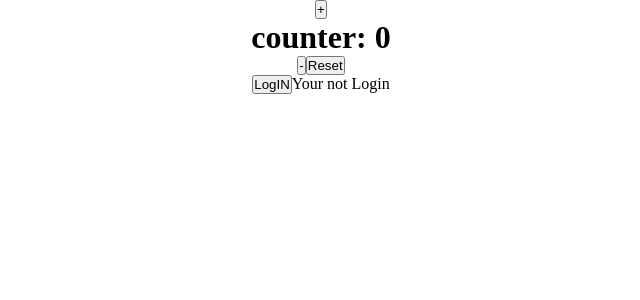
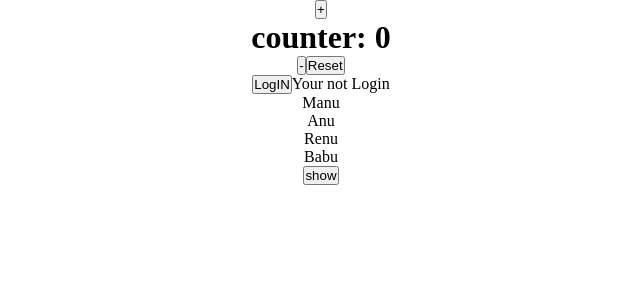
Before and after one commit to gayathrislatrainer23-bot/React-2-14, a React (Create React App) app: page / in a window 1280 px wide. Shown: the top 300 px of the page, without its empty margins (319-959 px from the left). Built offline with nearby package versions, Linux system fonts and the light colour scheme.

Commit message:
day-5 31/10/2025

```diff
--- a/src/App.js
+++ b/src/App.js
@@ -3,7 +3,9 @@ import './App.css';
 import Counter from './components/Counter';
 import Greetings from './components/Greetings';
 import LogInForm from './components/LogInForm';
+import Show from './components/Show';
 import ShowMessage from './components/ShowMessage';
+import StudentsList from './components/StudentsList';
 
 function App() {
 const userName = "Manu"
@@ -15,6 +17,8 @@ const userName = "Manu"
    <Counter/>
    <ShowMessage/>
 <LogInForm/>
+<StudentsList/>
+<Show/>
    </div>
   );
 }
--- a/src/components/LogInForm.jsx
+++ b/src/components/LogInForm.jsx
@@ -4,6 +4,7 @@ const LogInForm =()=>{
 
 // let isLogIn = true;
 const [isLogIn, SetIsLogIn] = useState(false)
+
     return(
         <>
         <button onClick={()=>SetIsLogIn(!isLogIn)}>{isLogIn ? "Logout" : "LogIN" }</button>
--- /dev/null
+++ b/src/components/Show.jsx
@@ -0,0 +1,12 @@
+import { useState } from "react";
+
+const Show=()=>{
+    const[show,setshow]=useState(false )
+    return(
+        <>
+        <button onClick={()=>setshow(!show)}>{show?"hide":"show"}</button>
+        {show && (<h1>user password</h1>)}
+        </>
+    )
+}
+export default Show;
--- /dev/null
+++ b/src/components/StudentsList.jsx
@@ -0,0 +1,26 @@
+function StudentsList(){
+    const students =['Manu','Anu', "Renu","Babu"]
+    return(
+        <>
+<ul>
+{
+//     students.map((student,index)=>{
+// <li key={index}>{student}</li>
+//     })
+students.map((student,index)=>(
+<li key={index}>{student}</li>
+))
+
+}
+    </ul>
+
+        </>
+    )
+}
+export default StudentsList;
+{/* <ul>
+    <li>Manu</li>
+    <li>Anu</li>
+    <li>Renu</li>
+    <li>Babu</li>
+</ul> */}
```
Also changed, not shown: 1 other file (tests, documents, lock files or other folders).
